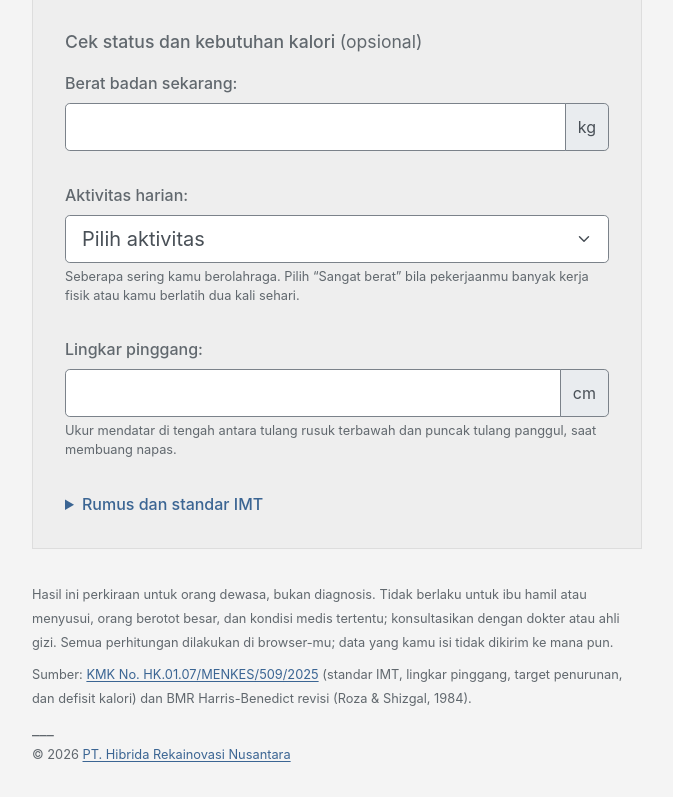
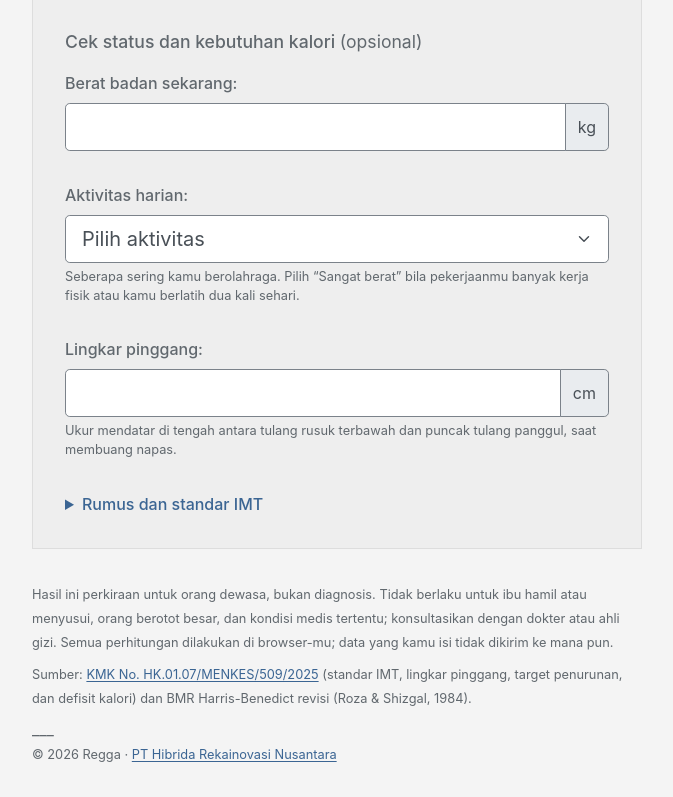
Before and after one commit to reggarantai/kalkulator-berat-badan-ideal, a website: page index.html in a window 1280 px wide. Shown: the part 461-1258 px from the top of the page, without its empty margins (303-976 px from the left). Drawn offline with Linux system fonts and the light colour scheme.

Commit message:
Update footer

```diff
--- a/index.html
+++ b/index.html
@@ -139,7 +139,7 @@
         revisi (Roza &amp; Shizgal, 1984).
       </small></p>
       ___<br>
-      <small>&copy; 2026 <a href="https://hiravta.co.id" target="_blank" rel="noopener">PT. Hibrida Rekainovasi Nusantara</a></small>
+      <small>&copy; 2026 Regga · <a href="https://hiravta.co.id" target="_blank" rel="noopener">PT Hibrida Rekainovasi Nusantara</a></small>
     </footer>
 
     <script src="assets/js/rumus.js"></script>
```
